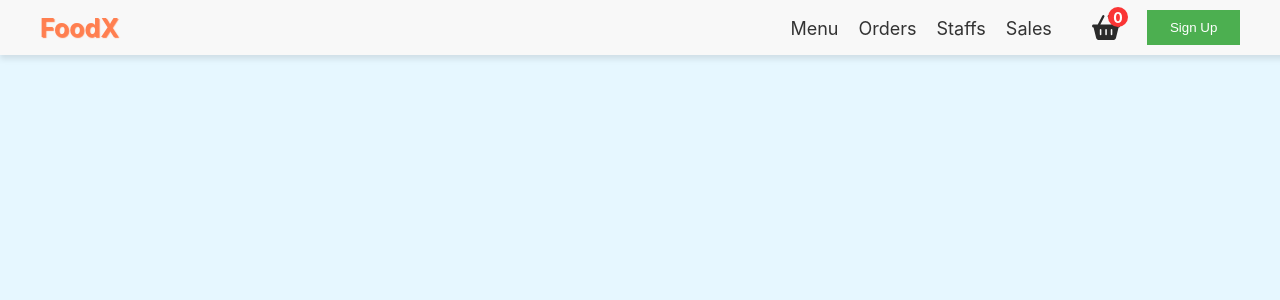
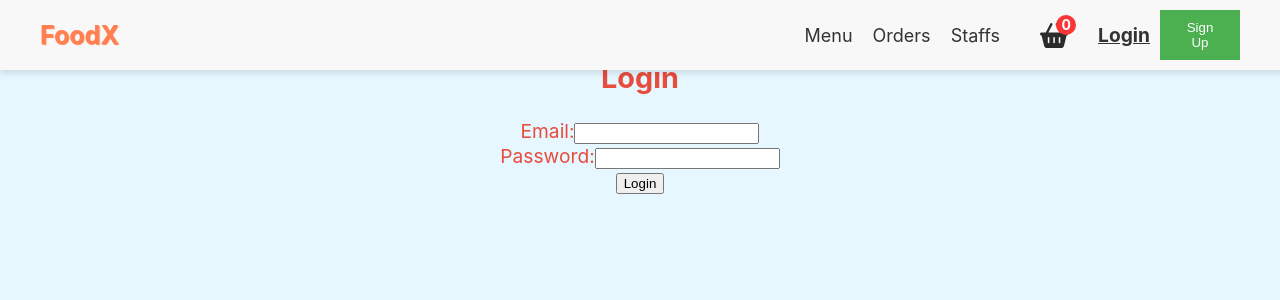
Before and after one commit to dev-m-josh/hotel-management-app, a React (Create React App) app in the folder UI/hotel-management-app/: page /login in a window 1280 px wide. Shown: the top 300 px of the page. Built offline with nearby package versions, Linux system fonts and the light colour scheme.

Commit message:
a user login form

```diff
--- a/UI/hotel-management-app/package.json
+++ b/UI/hotel-management-app/package.json
@@ -11,6 +11,7 @@
     "@testing-library/jest-dom": "^5.17.0",
     "@testing-library/react": "^13.4.0",
     "@testing-library/user-event": "^13.5.0",
+    "axios": "^1.7.8",
     "react": "^18.3.1",
     "react-dom": "^18.3.1",
     "react-router-dom": "^7.0.1",
--- a/UI/hotel-management-app/src/App.css
+++ b/UI/hotel-management-app/src/App.css
@@ -108,7 +108,7 @@
 
   .App{
     width: 1300px;
-    margin-top: 20px;
+    margin-top: 60px;
   }
 
 
--- a/UI/hotel-management-app/src/App.js
+++ b/UI/hotel-management-app/src/App.js
@@ -2,7 +2,9 @@ import React from "react";
 import { Routes, Route } from "react-router-dom";
 import Header from "./Components/Header";
 import Meals from "./Components/Meals";
+import Staffs from "./Components/Staffs";
 import "./App.css";
+import Login from "./Components/Login";
 
 function App() {
   return (
@@ -11,6 +13,8 @@ function App() {
       <div className="App">
         <Routes>
           <Route path="/" element={<Meals />} />
+          <Route path="/staffs" element={<Staffs />} />
+          <Route path="/login" element={<Login />} />
         </Routes>
       </div>
     </>
--- a/UI/hotel-management-app/src/Components/Header.js
+++ b/UI/hotel-management-app/src/Components/Header.js
@@ -37,14 +37,6 @@ function Header() {
           >
             Staffs
           </NavLink>
-          <NavLink
-            to="/sales"
-            className={({ isActive }) =>
-              isActive ? "nav-link active" : "nav-link"
-            }
-          >
-            Sales
-          </NavLink>
         </div>
 
         <div className="cart-signup">
@@ -52,6 +44,7 @@ function Header() {
             <FontAwesomeIcon className="icon" icon={faShoppingBasket} />
             <div className="cart-number">0</div>
           </div>
+          <NavLink className='login' to="/login">Login</NavLink>
           <button className="signup-btn">Sign Up</button>
         </div>
       </nav>
--- /dev/null
+++ b/UI/hotel-management-app/src/Components/Login.js
@@ -0,0 +1,94 @@
+import React, { useState } from "react";
+import { useNavigate } from "react-router-dom"; // Import useNavigate
+import axios from "axios";
+
+export default function Login() {
+  // State variables for storing form data
+  const [email, setEmail] = useState("");
+  const [password, setPassword] = useState("");
+  const [error, setError] = useState("");
+  const [loading, setLoading] = useState(false);
+  const navigate = useNavigate(); // Initialize the useNavigate hook
+
+  // Handle email change
+  const handleEmailChange = (e) => {
+    setEmail(e.target.value);
+  };
+
+  // Handle password change
+  const handlePasswordChange = (e) => {
+    setPassword(e.target.value);
+  };
+
+  // Handle form submission
+  const handleSubmit = async (e) => {
+    e.preventDefault(); // Prevent the default
+    setLoading(true); // Set loading to true
+    setError(""); // Clear any previous error messages
+
+    try {
+      // Make a POST request to the server
+      const response = await axios.post("http://localhost:3000/login", {
+        user_email: email,
+        user_password: password,
+      });
+
+      // If the login is successful, the response will contain the token
+      if (response.data.token) {
+        // Store token in local storage
+        localStorage.setItem("authToken", response.data.token);
+        // Navigate to the Staffs page
+        navigate("/staffs");
+      } else {
+        setError("Login failed, please try again.");
+      }
+    } catch (err) {
+      // Handle errors
+      console.error("Login error:", err); // Log the error for debugging
+      setError("Incorrect email or password");
+    } finally {
+      setLoading(false); // Set loading to false when the request is done
+    }
+  };
+
+  return (
+    <div className="login-form">
+      <h2>Login</h2>
+      <form onSubmit={handleSubmit}>
+        {/* Email Field */}
+        <div>
+          <label htmlFor="email">Email:</label>
+          <input
+            type="email"
+            id="email"
+            value={email}
+            onChange={handleEmailChange}
+            required
+          />
+        </div>
+
+        {/* Password Field */}
+        <div>
+          <label htmlFor="password">Password:</label>
+          <input
+            type="password"
+            id="password"
+            value={password}
+            onChange={handlePasswordChange}
+            required
+          />
+        </div>
+
+        {/* Error Message */}
+        {error && <div className="error-message">{error}</div>}
+
+        {/* Submit Button */}
+        <div>
+          <button type="submit" disabled={loading}>
+            {loading ? "Logging in..." : "Login"}
+          </button>
+        </div>
+      </form>
+    </div>
+  );
+}
--- /dev/null
+++ b/UI/hotel-management-app/src/Components/Staffs.js
@@ -0,0 +1,9 @@
+import React from 'react'
+
+export default function Staffs() {
+  return (
+    <div>
+      <h1>All Staffs</h1>
+    </div>
+  )
+}
```
Also changed, not shown: 1 other file (tests, documents, lock files or other folders).
